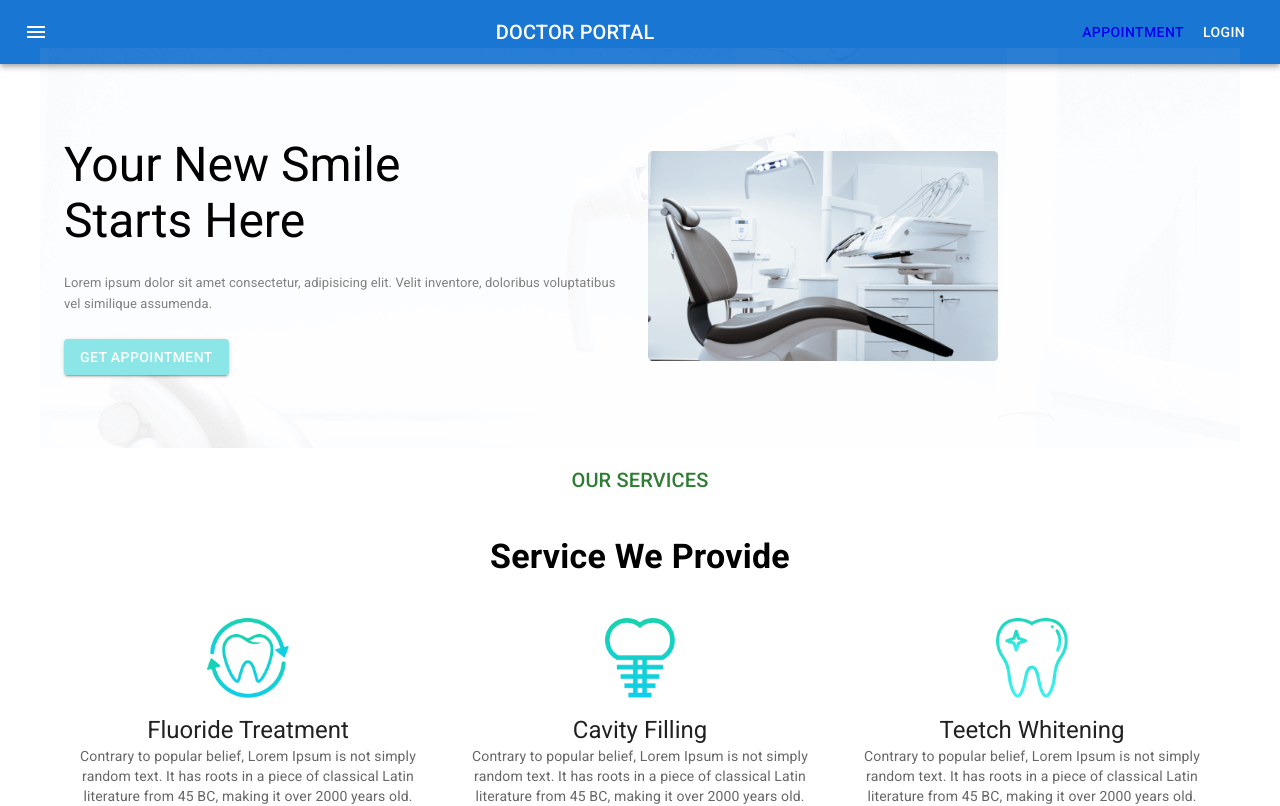
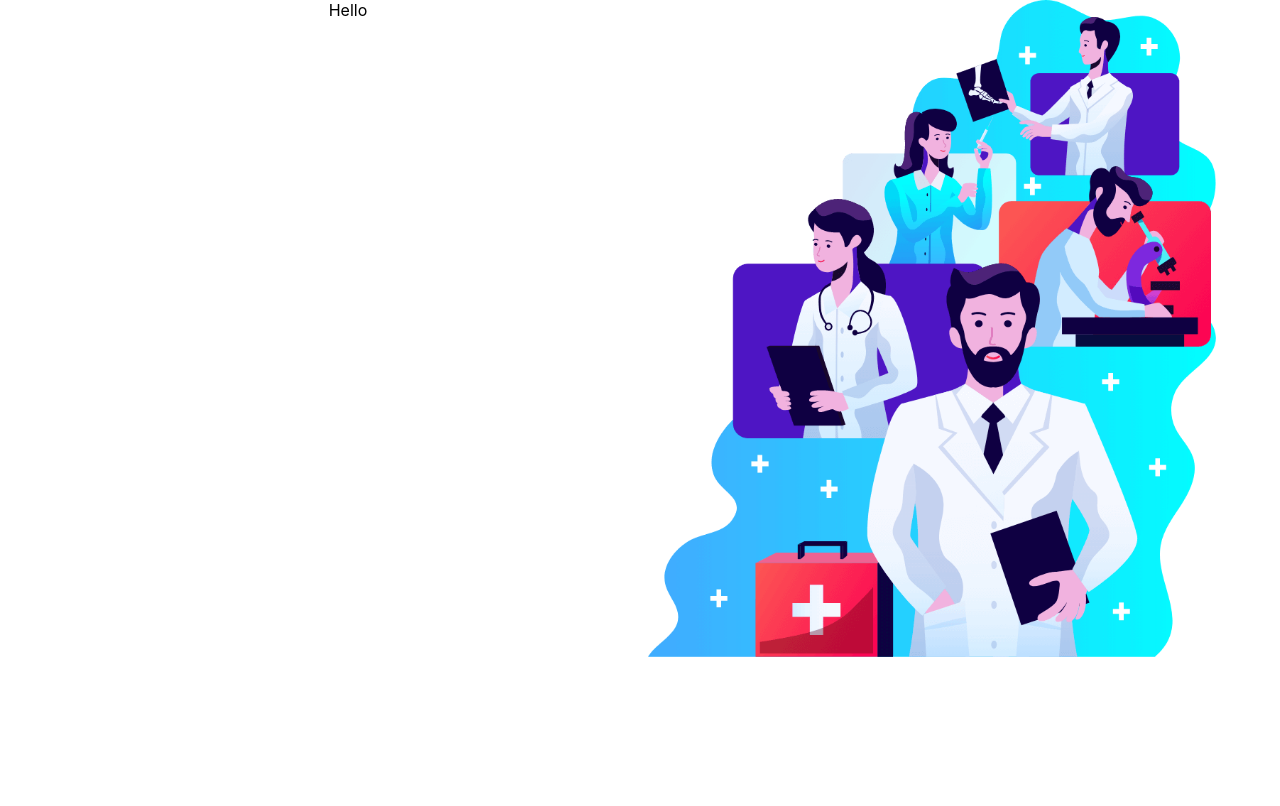
Before and after one commit to rimonhossain12/doctor-portal-client-2, a React (Create React App) app: page /login in a window 1280 px wide. Shown: the top 806 px of the page. Built offline with nearby package versions, Linux system fonts and the light colour scheme.

Commit message:
login is comming soon

```diff
--- a/src/App.js
+++ b/src/App.js
@@ -2,21 +2,25 @@
 import './App.css';
 import Appointment from "./Pages/Appointment/Appointment/Appointment";
 import Home from "./Pages/Home/Home/Home";
+import Login from "./Pages/Login/Login/Login";
 
 function App() {
   return (
     <div className="App">
       <Router>
         <Switch>
+          <Route exact path="/">
+            <Home />
+          </Route>
           <Route path="/appointment">
           <Appointment />
         </Route>
         <Route path="/home">
           <Home />
         </Route>
-          <Route path="/">
-            <Home />
-          </Route>
+        <Route path="/login">
+        <Login/>
+        </Route>
         </Switch>
       </Router>
     </div>
--- /dev/null
+++ b/src/Pages/Login/Login/Login.js
@@ -0,0 +1,20 @@
+import { Container, Grid } from '@mui/material';
+import React from 'react';
+import login from '../../../images/login.png';
+
+const Login = () => {
+    return (
+        <Container>
+            <Grid container spacing={2}>
+                <Grid item xs={12} md={6}>
+                    Hello
+                </Grid>
+                <Grid item xs={12} md={6}>
+                   <img style={{width:'100%'}} src={login} alt="" />
+                </Grid>
+            </Grid>
+        </Container>
+    );
+};
+
+export default Login;
--- a/src/Pages/Shared/Navigation/Navigation.js
+++ b/src/Pages/Shared/Navigation/Navigation.js
@@ -6,7 +6,7 @@
 import Button from '@mui/material/Button';
 import IconButton from '@mui/material/IconButton';
 import MenuIcon from '@mui/icons-material/Menu';
-import { Link } from 'react-router-dom';
+import { Link, NavLink } from 'react-router-dom';
 
 const Navigation = () => {
     return (
@@ -29,7 +29,10 @@
                         <Link to="/appointment">
                             <Button color="inherit">Appointment</Button>
                         </Link>
-                        <Button color="inherit">Login</Button>
+                        <NavLink to="/login">
+                            <Button color="inherit">Login</Button>
+                        </NavLink>
+
                     </Toolbar>
                 </AppBar>
             </Box>
```
